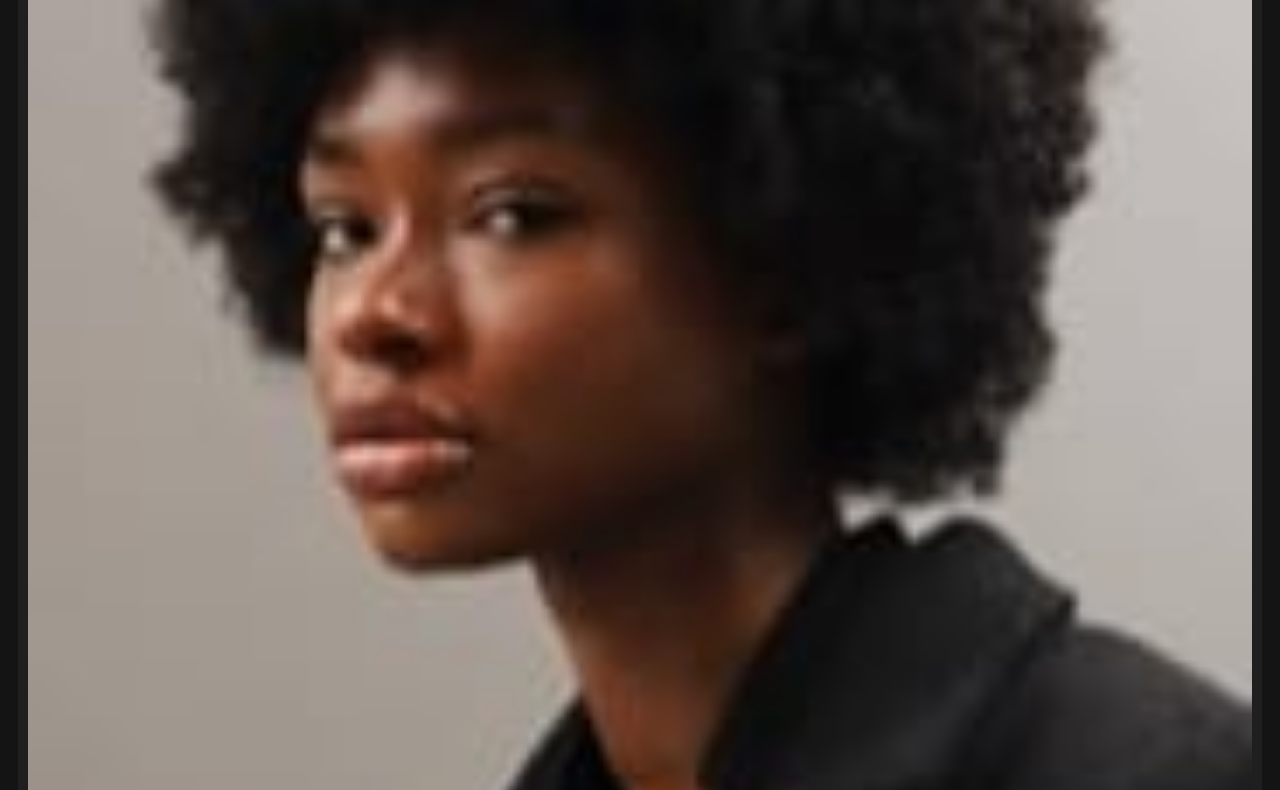
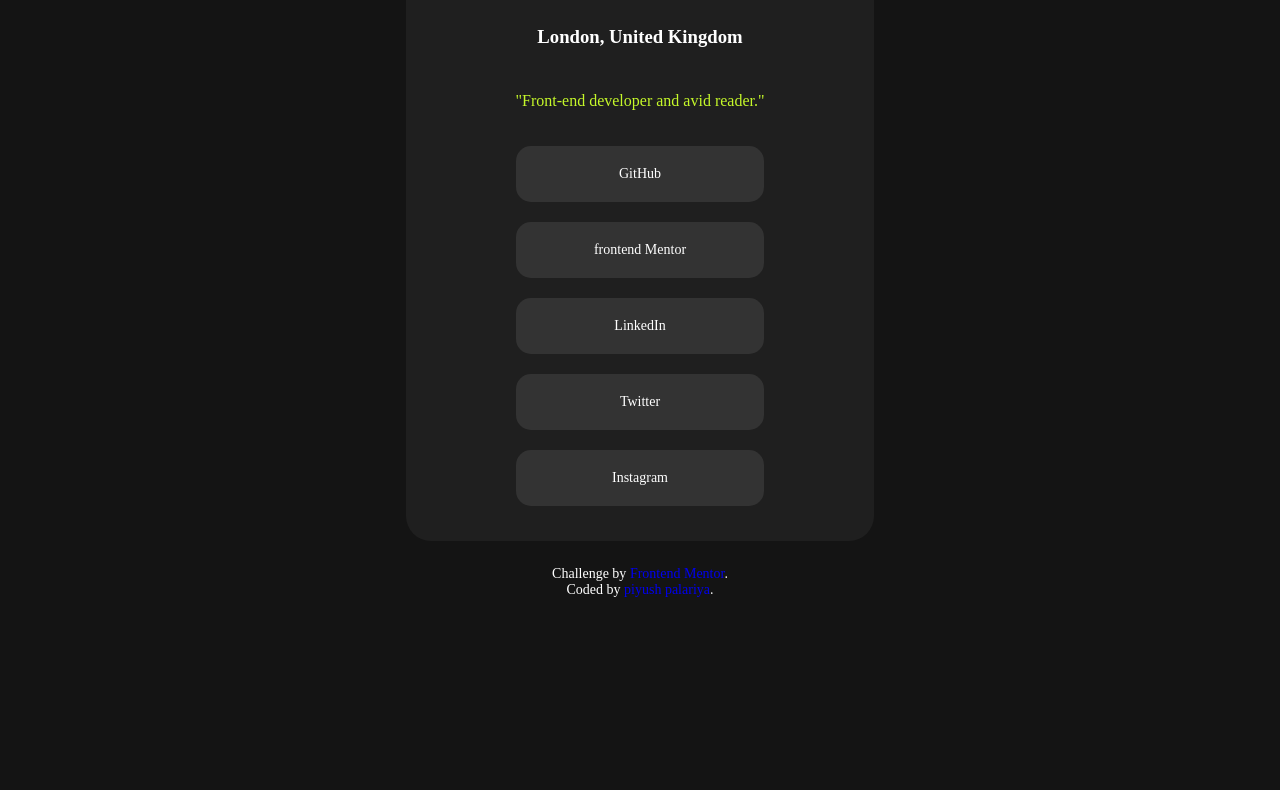
Before and after one commit to piyushpalariya/social-links-profile, a plain HTML site: page index.html in a window 1280 px wide. Shown: the part 248-1038 px from the top of the page. After the commit the page ends 896 px from the top, so only its background shows below. Drawn offline with Linux system fonts and the light colour scheme.

Commit message:
finally done

```diff
--- a/index.css
+++ b/index.css
@@ -1,39 +1,55 @@
-img{
+body{
+    background-color: hsl(0, 0%, 8%);
+    display: flex;
+    flex-direction: column;
+    align-items: center;
+    margin: 50px;
 }
+
+#card{
+    display: flex;
+    flex-direction: column;
+    background-color: hsl(0, 0%, 12%);
+    border-radius: 25px;
+    padding: 25px 100px;
+}
+
 .social_links{
     text-align: center;
+    background-color: hsl(0, 0%, 20%);
+    padding: 20px;
+    margin: 10px;
+    border-radius: 15px;
     color: hsl(0, 0%, 100%);
-    border-radius: 10px;
-    background-color: hsl(0, 0%, 20%);
-}
-body{
-background-color: hsl(0, 0%, 8%);
+    font-size: 14px;
 }
 
-#main{
-    background-color: hsl(0, 0%, 12%);
-    display: flex;
-    flex-direction: column;
-    justify-content: center;
-    padding: 10px;
-    margin: 10px;
+img{
+    border-radius: 50px;
+    max-height: 100px;
+    max-width: 100px;
+    margin: auto;
+}
+
+h1,h3{
+    color: hsl(0, 0%, 100%);
+    text-align:center;
 }
 
 p{
-    text-align: center;
     color: hsl(75, 94%, 57%);
+    padding: 10px;
+    text-align:center;
+    border-radius: 15px;
 }
 
 .attribution{
     text-align: center;
-    color: hsl(0, 0%, 100%);
+    color: white;
+    font-size: 14px;
+    margin-top: 25px;
 }
 
 a{
-    color:aqua ;
+    text-decoration: none;
 }
-
-h1,h3{
-    text-align: center;
-    color: hsl(0, 0%, 100%);
-}
--- a/index.html
+++ b/index.html
@@ -10,7 +10,7 @@
 
 </head>
 <body >
-  <div id="main">
+  <div id="card">
     <img src="assets\images\avatar-jessica.jpeg" alt="avatar-jessica">
     <h1>Jessica Randall</h1>
     <h3>London, United Kingdom</h3>
@@ -21,7 +21,6 @@
        <a class="social_links" href="twitter.com" target="_blank">Twitter</a>
        <a class="social_links" href="Instagram.com" target="_blank">Instagram</a>
   </div>
-
   <div class="attribution">
     Challenge by <a href="https://www.frontendmentor.io?ref=challenge" target="_blank">Frontend Mentor</a>.
     <br>
```
